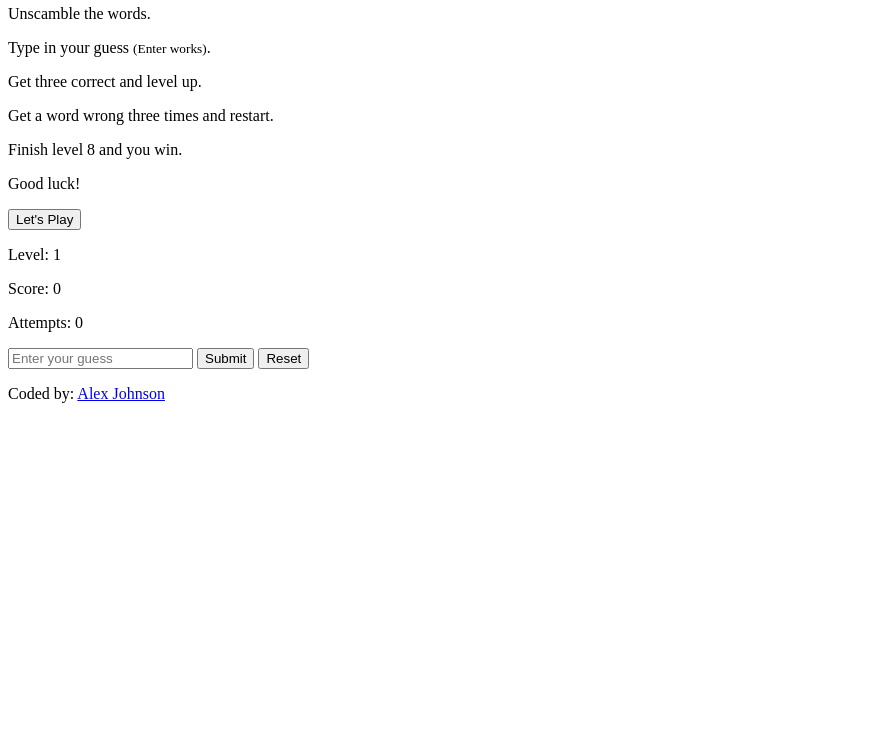
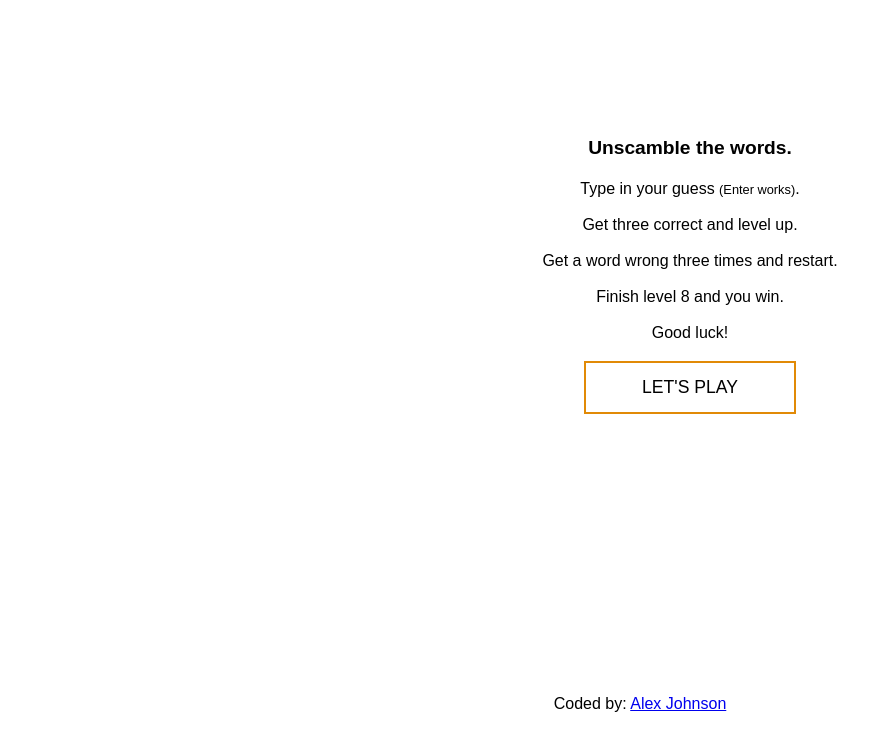
Before and after one commit to Gambu101/Scrambles-Word-game, a plain HTML site: page index.html in a window 1280 px wide. Shown: the part 62-800 px from the top of the page, without its empty margins (0-892 px from the left). Drawn offline with Linux system fonts and the light colour scheme.

Commit message:
Add files via upload

```diff
--- a/index.html
+++ b/index.html
@@ -6,6 +6,8 @@
     <meta name="viewport" content="width=device-width, initial-scale=1.0">
     <title>Document</title>
 </head>
+<link rel="stylesheet" href="style.css">
+<script src="./scripts.js"></script>
 <body>
     <nav>
     <h1>Scrambled Words</h1>
```
Also changed, not shown: scripts.js (line endings or trailing spaces), style.css (line endings or trailing spaces).
